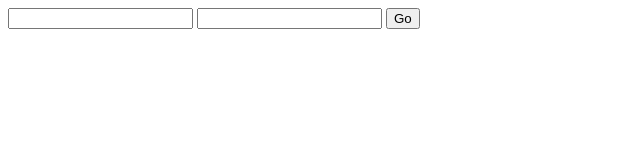
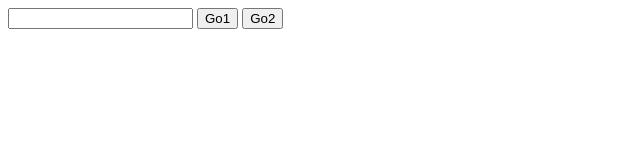
Before and after one commit to axelhagerback/exercises, a plain HTML site: page index.html in a window 1280 px wide. Shown: the whole page, without its empty margins (0-640 px from the left). Drawn offline with Linux system fonts and the light colour scheme.

Commit message:
exercise 1 done

```diff
--- a/exercises.js
+++ b/exercises.js
@@ -1,9 +1,15 @@
-console.log('I am ALIVE');
+function exercise1() {
+    var textboxValue = document.getElementById('txt').value;
+    const words = textboxValue.split(' ');
 
-function exercise1() {
-    console.log('first exercise');
-    var textbox1value = document.getElementById('txt1').value;
-    var textbox2value = document.getElementById('txt2').value;
-    console.log(textbox1value + ', ' + textbox2value);
-    console.log(`${textbox1value}, ${textbox2value} (${textbox1value.length})`);
+    console.log(words.length);
+    let i = 0;
+
+
+    while(i < words.length) {
+        console.log(`${words[i]} (${words[i].length})`);
+        i++;
+    }
+
+
 }
--- a/index.html
+++ b/index.html
@@ -8,10 +8,13 @@
 </head>
 <body>
     <div id="main">
-        <input type="text" name="txt1" id="txt1">
-        <input type="text" name="txt2" id="txt2">
-        <button id="btnGo" onclick="exercise1()">Go</button>
+        <input type="text" name="txt" id="txt">
+        <button id="btnGo" onclick="exercise1()">Go1</button>
+        <button id="btnGo" onclick="exercise2()">Go2</button>
     </div>
+
+
+
     <script src="exercises.js"></script>
 </body>
 </html>
```
